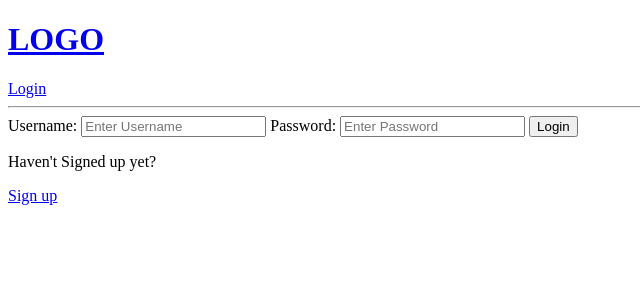
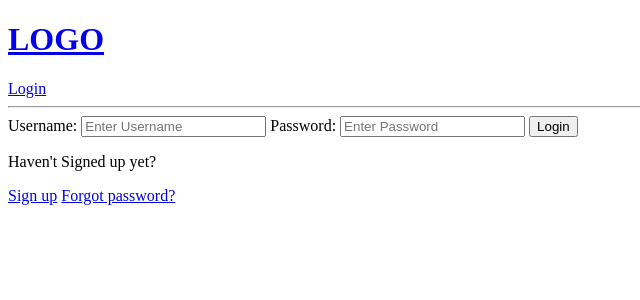
Before and after one commit to haxhex/AttendanceSystem, a Django app: page /login/ in a window 1280 px wide. Shown: the top 300 px of the page, without its empty margins (0-640 px from the left). Run offline with Django 4.2, Linux system fonts and the light colour scheme.

Commit message:
changed setting and url of project

```diff
--- a/AttendanceSystem/settings.py
+++ b/AttendanceSystem/settings.py
@@ -102,6 +102,8 @@ AUTH_PASSWORD_VALIDATORS = [
     },
 ]
 
+EMAIL_BACKEND = 'django.core.mail.backends.console.EmailBackend'
+
 
 # Internationalization
 # https://docs.djangoproject.com/en/4.1/topics/i18n/
--- a/AttendanceSystem/urls.py
+++ b/AttendanceSystem/urls.py
@@ -15,8 +15,14 @@ Including another URLconf
 """
 from django.contrib import admin
 from django.urls import path, include
+from django.contrib.auth import views as auth_views #import this
+
 
 urlpatterns = [
     path('admin/', admin.site.urls),
     path('', include('base.urls')),
+    #path('', include('django.contrib.auth.urls')),
+    path('password_reset/done/', auth_views.PasswordResetDoneView.as_view(template_name='base/password_reset_done.html'), name='password_reset_done'),
+    path('reset/<uidb64>/<token>/', auth_views.PasswordResetConfirmView.as_view(template_name="base/password_reset_confirm.html"), name='password_reset_confirm'),
+    path('reset/done/', auth_views.PasswordResetCompleteView.as_view(template_name='base/password_reset_complete.html'), name='password_reset_complete'),
 ]
--- a/base/templates/base/login_register.html
+++ b/base/templates/base/login_register.html
@@ -15,6 +15,7 @@
     </form>
     <p>Haven't Signed up yet?</p>
     <a href="{% url 'register' %}">Sign up</a>
+    <a href="/password_reset">Forgot password?</a>
 </div>
 
 {% else %}
```
